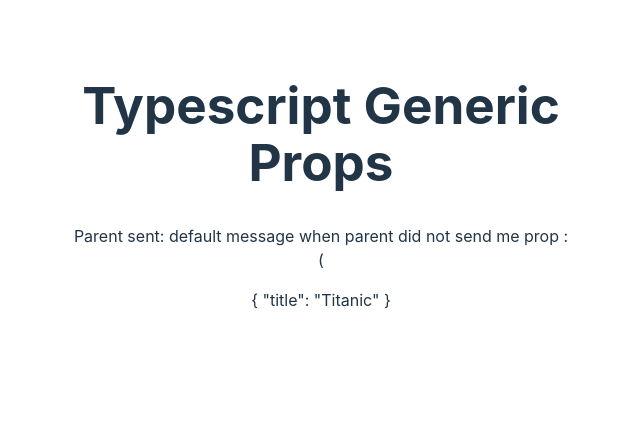
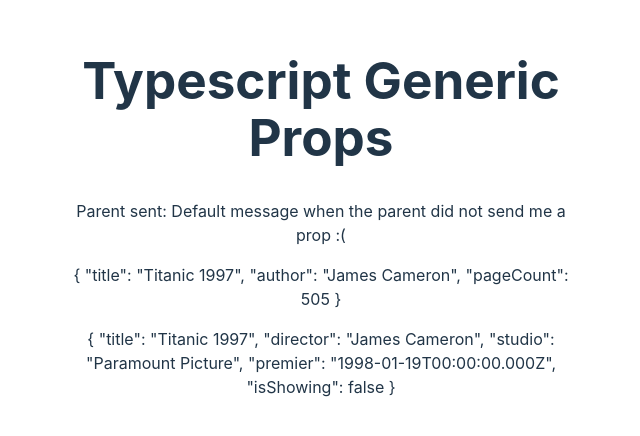
Before and after one commit to alonzojoe/ts-refresher, a Vue app: page / in a window 1280 px wide. Shown: the part 232-668 px from the top of the page, without its empty margins (319-959 px from the left). Built offline with nearby package versions, Linux system fonts and the light colour scheme.

Commit message:
update refimpl

```diff
--- a/src/components/GenericComp.vue
+++ b/src/components/GenericComp.vue
@@ -3,7 +3,8 @@
     <h1>Typescript Generic Props</h1>
     <p>Parent sent: {{ props.message }}</p>
     <span>{{ year }}</span>
-    <span>{{ book }}</span>
+    <p>{{ book }}</p>
+    <p>{{ movie }}</p>
   </div>
 </template>
 
@@ -18,13 +19,46 @@
 // });
 
 ///------
-import { reactive, Ref } from "vue";
-
+import { ref, reactive, Ref, computed } from "vue";
+//Joe TypeScript Refresher
 interface Book {
   title: string;
+  author: string;
+  pageCount: number;
 }
 
-const book: Ref<Book> = reactive({ title: "Titanic" });
+const book: Ref<Book> = reactive({
+  title: "Titanic 1997",
+  author: "James Cameron",
+  pageCount: 505,
+});
+
+interface Movie {
+  title: string;
+  director: string;
+  studio: string;
+  premier: Date;
+  isShowing: boolean;
+}
+
+const movie: Ref<Movie> = ref({
+  title: "Titanic 1997",
+  director: "James Cameron",
+  studio: "Paramount Picture",
+  premier: new Date(1997, 12, 19),
+  isShowing: false,
+});
+
+const numericValue = computed<number>(() => 1 + 1);
+
+const props = withDefaults(defineProps<{ message?: string }>(), {
+  message: "Default message when the parent did not send me a prop :(",
+});
+
+const emit = defineEmits<{
+  (e: "onUpdate"): void;
+  (e: "onSelect"): void;
+}>();
 
 ///-------
 // const props = defineProps<{
@@ -45,9 +79,9 @@ const book: Ref<Book> = reactive({ title: "Titanic" });
 //   message: Object as PropType<Props>,
 // });
 
-const props = withDefaults(defineProps<{ message?: string }>(), {
-  message: "default message when parent did not send me prop :(",
-});
+// const props = withDefaults(defineProps<{ message?: string }>(), {
+//   message: "default message when parent did not send me prop :(",
+// });
 
 // const emit = defineEmits<{
 //   //When passing state type to parent
@@ -62,15 +96,15 @@ const props = withDefaults(defineProps<{ message?: string }>(), {
 // }>();
 
 // newstyle in vue3
-const emit = defineEmits<{
-  change: [id: string]; //bracket style notation
-  update: [value: string];
-}>();
+// const emit = defineEmits<{
+//   change: [id: string]; //bracket style notation
+//   update: [value: string];
+// }>();
 </script>
 
 <style scoped>
 .box {
-  height: 250px;
+  height: 300px;
   width: 500px;
   border: 1px solid #fff;
   padding: 50px;
```
